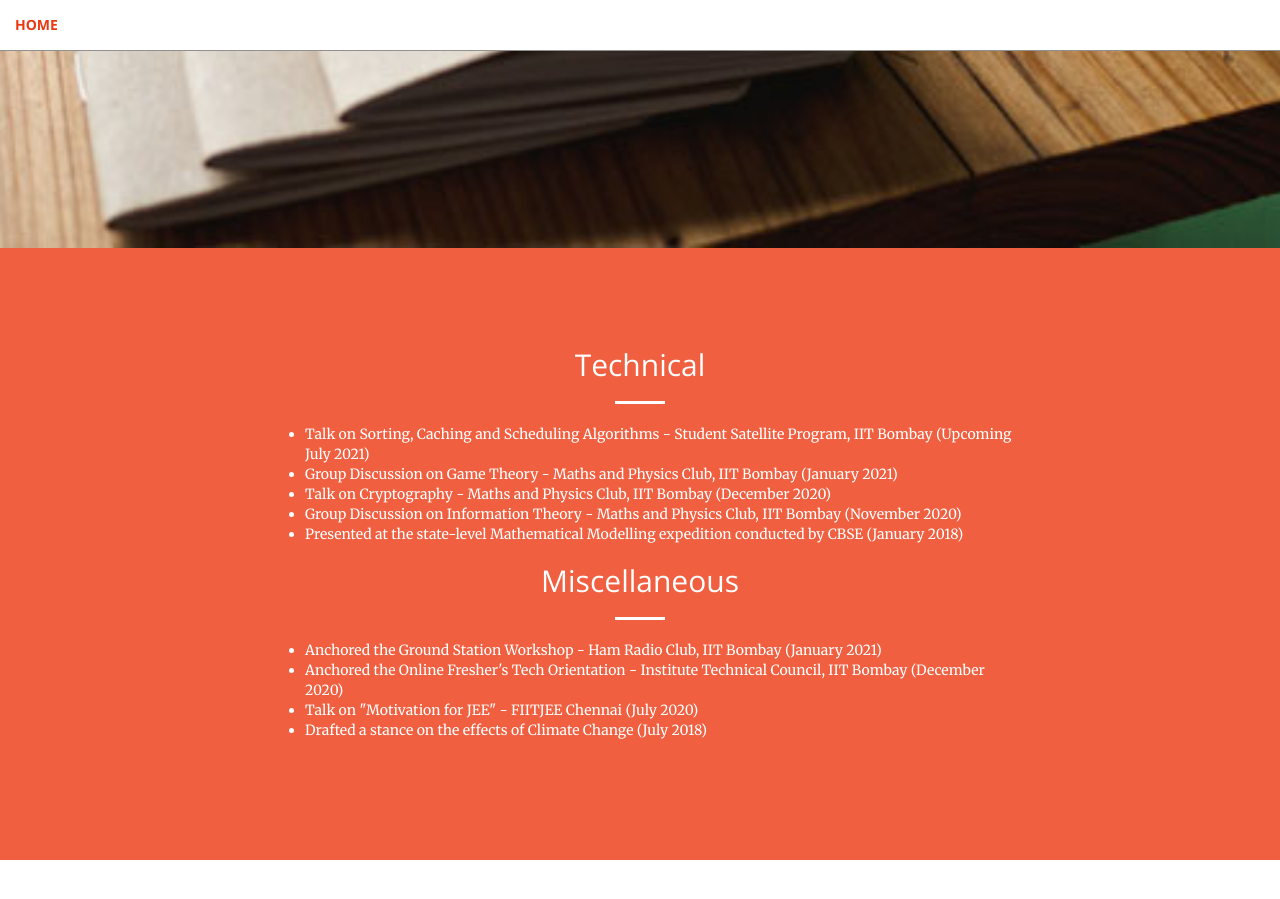
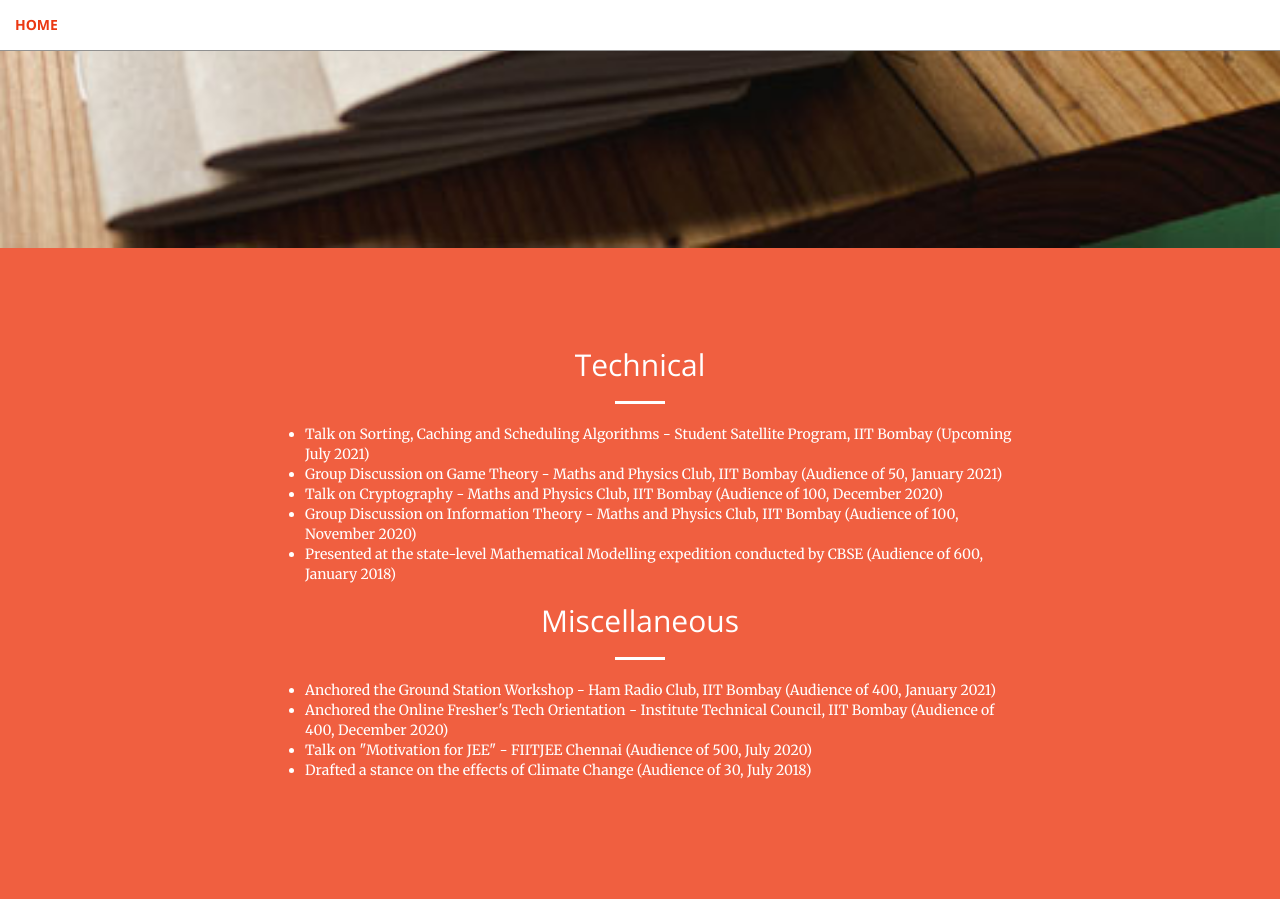
Before and after one commit to aravindbharathi/aravindbharathi.github.io, a Jekyll site: the page talks/index.html, which Jekyll copies as it is, in a window 1280 px wide and 900 px high, scrolled down 652 px. Built offline with Jekyll 4.4.1, drawn with Linux system fonts in a browser that asks for light colours; before the commit the page ends 1512 px from its top, so only the background shows below that.

Commit message:
Update index.html

```diff
--- a/talks/index.html
+++ b/talks/index.html
@@ -111,10 +111,10 @@
                       <ul align="left">
                         <li>Talk on Sorting, Caching and Scheduling Algorithms - Student Satellite Program, IIT Bombay (Upcoming July 2021)</li>
                         <!--li>Talk on Rigid Body Mechanics - Team ANYmation, IIT Bombay (Upcoming April 2021)</li-->
-                        <li><a href="/files/GameTheory.pdf" target="_blank">Group Discussion on Game Theory - Maths and Physics Club, IIT Bombay (January 2021)</a></li>
-                        <li><a href="/files/Crypto.pdf" target="_blank">Talk on Cryptography - Maths and Physics Club, IIT Bombay (December 2020)</a></li>
-                        <li><a href="/files/InformationTheory.pdf" target="_blank">Group Discussion on Information Theory - Maths and Physics Club, IIT Bombay (November 2020)</a></li>
-                        <li>Presented at the state-level Mathematical Modelling expedition conducted by CBSE (January 2018)</li>
+                        <li><a href="/files/GameTheory.pdf" target="_blank">Group Discussion on Game Theory - Maths and Physics Club, IIT Bombay (Audience of 50, January 2021)</a></li>
+                        <li><a href="/files/Crypto.pdf" target="_blank">Talk on Cryptography - Maths and Physics Club, IIT Bombay (Audience of 100, December 2020)</a></li>
+                        <li><a href="/files/InformationTheory.pdf" target="_blank">Group Discussion on Information Theory - Maths and Physics Club, IIT Bombay (Audience of 100, November 2020)</a></li>
+                        <li>Presented at the state-level Mathematical Modelling expedition conducted by CBSE (Audience of 600, January 2018)</li>
                       </ul>
                     </p>
                     <!--a href="#stuff" class="btn btn-default btn-xl">What else?</a-->
@@ -123,10 +123,10 @@
                     <p class="text-faded">
                       <ul align="left">
                         <!--li>Hosted the Maths and Physics Club's Flagship Event - Bazinga! (March 2021)</li-->
-                        <li>Anchored the Ground Station Workshop - Ham Radio Club, IIT Bombay (January 2021)</li>
-                        <li><a href="https://youtu.be/ggEHh3JqbYA" target="_blank">Anchored the Online Fresher's Tech Orientation - Institute Technical Council, IIT Bombay (December 2020)</a></li>
-                        <li>Talk on "Motivation for JEE" - FIITJEE Chennai (July 2020)</li>
-                        <li>Drafted a stance on the effects of Climate Change (July 2018)</li>
+                        <li>Anchored the Ground Station Workshop - Ham Radio Club, IIT Bombay (Audience of 400, January 2021)</li>
+                        <li><a href="https://youtu.be/ggEHh3JqbYA" target="_blank">Anchored the Online Fresher's Tech Orientation - Institute Technical Council, IIT Bombay (Audience of 400, December 2020)</a></li>
+                        <li>Talk on "Motivation for JEE" - FIITJEE Chennai (Audience of 500, July 2020)</li>
+                        <li>Drafted a stance on the effects of Climate Change (Audience of 30, July 2018)</li>
                       </ul>
                     </p>
                 </div>
```
